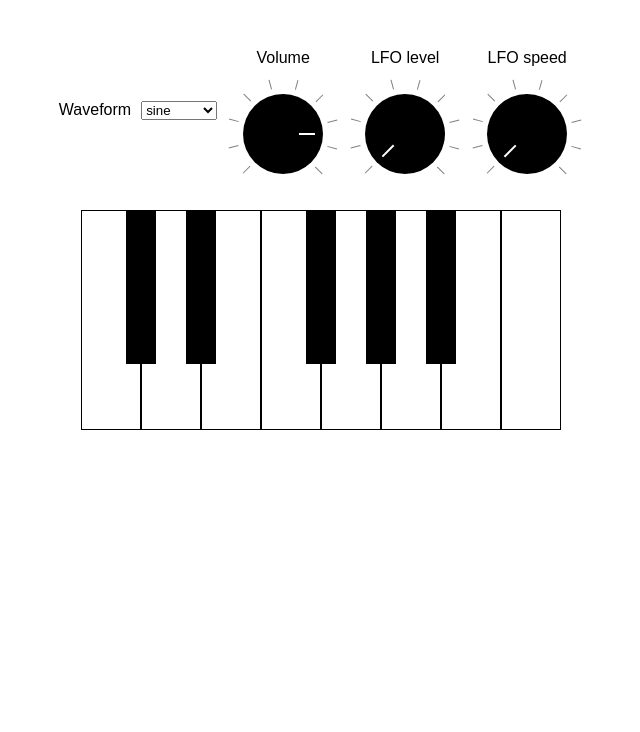
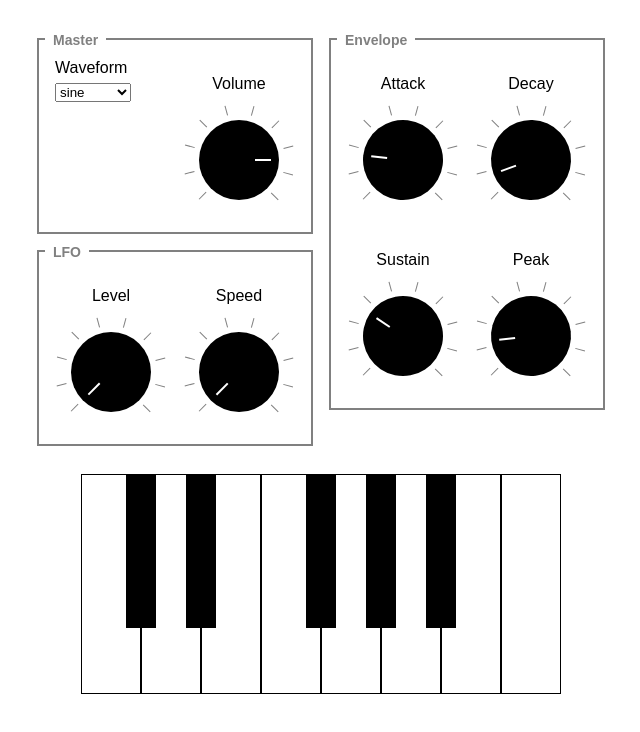
Before and after one commit to nap4sov/browser-synth, a React (Vite) app: page / in a window 1280 px wide. Both pictures are taken after a click on the button "Allow audio". Shown: the top 732 px of the page, without its empty margins (319-959 px from the left). Built offline with nearby package versions, Linux system fonts and the light colour scheme.

Commit message:
add controls block component

```diff
--- a/src/components/Controls/index.tsx
+++ b/src/components/Controls/index.tsx
@@ -1,6 +1,6 @@
 import Synthesizer from 'audio/synthesizer';
 import { waveforms } from 'audio/constants';
-import { Knob } from 'components/UiKit';
+import { ControlsBlock, Knob } from 'components/UiKit';
 
 const Controls = ({ synth }: { synth: Synthesizer }) => {
   const controls = synth.getControls();
@@ -9,18 +9,23 @@ const Controls = ({ synth }: { synth: Synthesizer }) => {
   return (
     <div
       style={{
-        display: 'flex',
-        gap: '10px',
+        display: 'grid',
         marginTop: '10px',
-        justifyContent: 'center',
-        alignItems: 'center',
+        gridTemplateColumns: '1fr 1fr',
       }}
     >
-      <span>Waveform</span>
+      <div>
+        <ControlsBlock
+          label="Master"
+          elements={[
+            <div key="waveform">
+              <p>Waveform</p>
               <select
                 onChange={({ target }) => {
                   if (!controls) return;
-          controls.oscillator.setWaveform(target.value as OscillatorType);
+                  controls.oscillator.setWaveform(
+                    target.value as OscillatorType,
+                  );
                 }}
               >
                 {waveforms.map((wfm) => (
@@ -29,7 +34,7 @@ const Controls = ({ synth }: { synth: Synthesizer }) => {
                   </option>
                 ))}
               </select>
-
+            </div>,
             <Knob
               label="Volume"
               initialValue={initialState.master.volume}
@@ -37,20 +42,63 @@ const Controls = ({ synth }: { synth: Synthesizer }) => {
                 controls.master.setVolume(value);
               }}
               range={{ min: -1, max: 0.2 }}
+              key="master volume"
+            />,
+          ]}
         />
-
+        <ControlsBlock
+          label="LFO"
+          elements={[
             <Knob
-        label="LFO level"
+              label="Level"
               initialValue={initialState.lfo.amount}
               range={{ min: 0, max: 5 }}
               handleChange={(value) => controls.lfo.setAmount(value)}
-      />
-
+              key="lfo level"
+            />,
             <Knob
-        label="LFO speed"
+              label="Speed"
               initialValue={initialState.lfo.speed}
               range={{ min: 0.01, max: 10 }}
               handleChange={(value) => controls.lfo.setSpeed(value)}
+              key="lfo speed"
+            />,
+          ]}
+        />
+      </div>
+
+      <ControlsBlock
+        label="Envelope"
+        elements={[
+          <Knob
+            label="Attack"
+            initialValue={initialState.adsr.attack}
+            range={{ min: 0.01, max: 1 }}
+            handleChange={(value) => controls.adsr.setAttack(value)}
+            key="attack"
+          />,
+          <Knob
+            label="Decay"
+            initialValue={initialState.adsr.decay}
+            range={{ min: 0.01, max: 1 }}
+            handleChange={(value) => controls.adsr.setDecay(value)}
+            key="decay"
+          />,
+          <Knob
+            label="Sustain"
+            initialValue={initialState.adsr.release}
+            range={{ min: 0.01, max: 1 }}
+            handleChange={(value) => controls.adsr.setRelease(value)}
+            key="sustain"
+          />,
+          <Knob
+            label="Peak"
+            initialValue={initialState.adsr.peak}
+            range={{ min: 0.01, max: 1 }}
+            handleChange={(value) => controls.adsr.setPeak(value)}
+            key="release"
+          />,
+        ]}
       />
     </div>
   );
--- /dev/null
+++ b/src/components/UiKit/ControlsBlock/index.tsx
@@ -0,0 +1,17 @@
+import './styles.css';
+
+interface IControlsBlockProps {
+  elements: JSX.Element[];
+  label?: string;
+}
+
+const ControlsBlock = ({ elements, label }: IControlsBlockProps) => {
+  return (
+    <div className="controls-container">
+      <div className="controls-thumb">{elements}</div>
+      {!!label && <span className="controls-label">{label}</span>}
+    </div>
+  );
+};
+
+export default ControlsBlock;
--- /dev/null
+++ b/src/components/UiKit/ControlsBlock/styles.css
@@ -0,0 +1,25 @@
+.controls-container {
+  position: relative;
+  padding: 8px;
+}
+
+.controls-thumb {
+  display: grid;
+  grid-template-columns: 1fr 1fr;
+  gap: 16px;
+  padding: 16px;
+  border: 2px solid gray;
+}
+
+.controls-label {
+  position: absolute;
+  top: 0;
+  left: 16px;
+  padding-left: 8px;
+  padding-right: 8px;
+  display: inline-block;
+  background-color: white;
+  color: gray;
+  font-size: 14px;
+  font-weight: 700;
+}
--- a/src/components/UiKit/index.ts
+++ b/src/components/UiKit/index.ts
@@ -1 +1,2 @@
 export { default as Knob } from './Knob';
+export { default as ControlsBlock } from './ControlsBlock';
```
Also changed, not shown: .eslintrc.cjs. Lines whose indentation alone changed are shown as unchanged.
